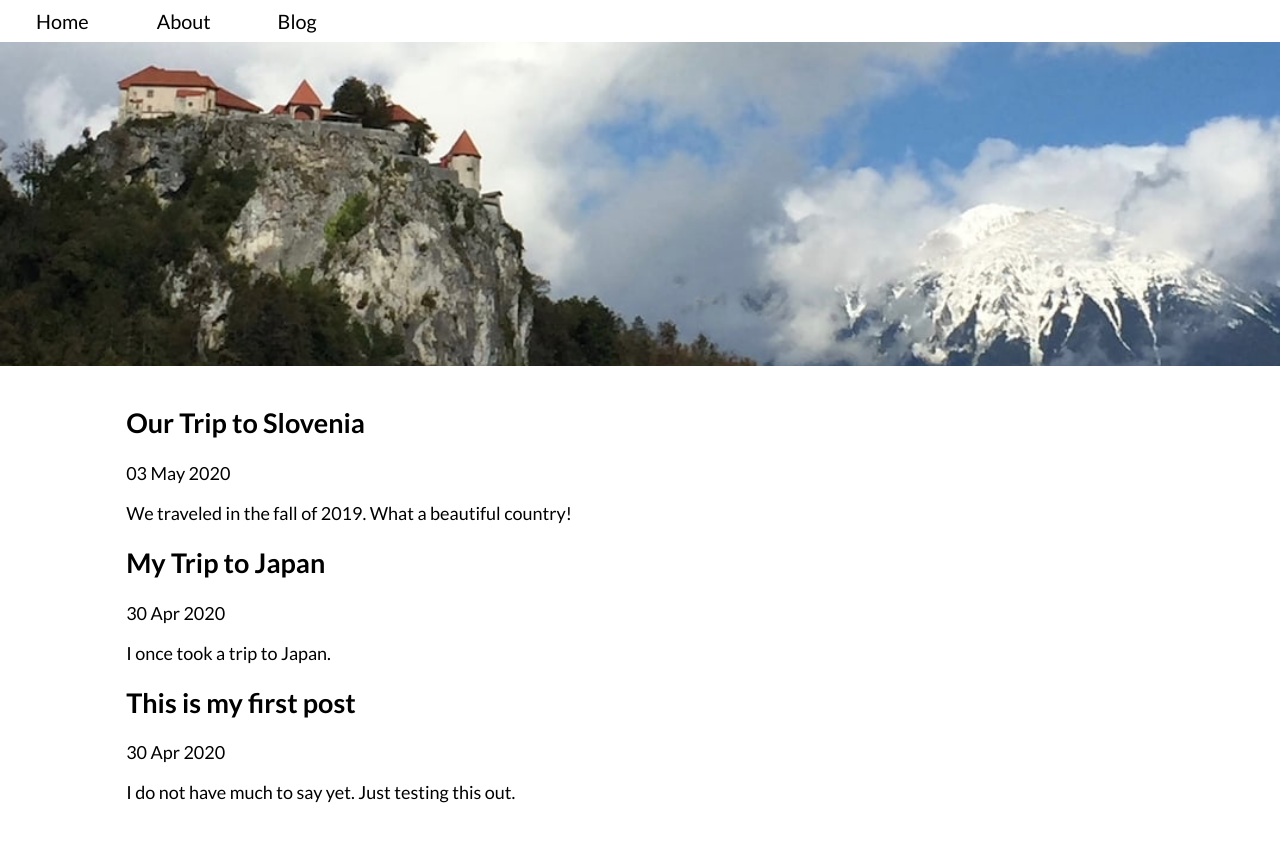
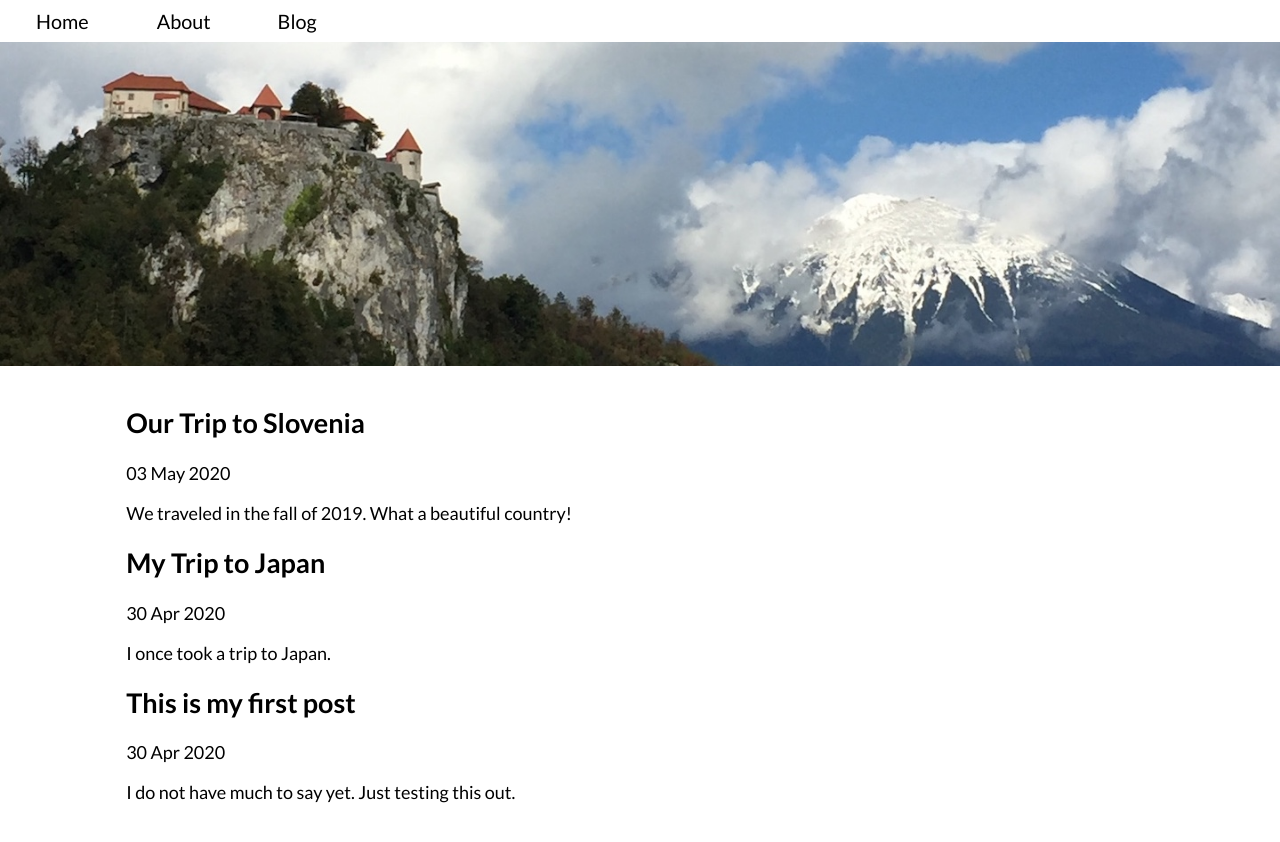
Before and after one commit to placeholdergit/cloneexpjekyllcms, a Jekyll site: the page built from blog.html, in a window 1280 px wide. Shown: the top 842 px of the page. Built offline with Jekyll 4.4.1, drawn with Linux system fonts in a browser that asks for light colours; a script that is not in the unit is left out.

Commit message:
Changed image for .bg-img-blog

```diff
--- a/_sass/main.scss
+++ b/_sass/main.scss
@@ -60,11 +60,11 @@ ul {
 .bg-img-blog {
   // width: 100%;
   height: 18rem;
-  background-position: 0% 25%;
+  background-position: center;
   // padding-top: 2.8rem;
   background-repeat: no-repeat;
   background-size: cover;
-  background-image: url('../images/lake_bled.jpg');
+  background-image: url('../images/LakeBled.jpg');
 }
 .flex-container {
   display: flex;
```
Also changed, not shown: assets/images/LakeBled.jpg (added), assets/images/lake_bled.jpg (deleted).
